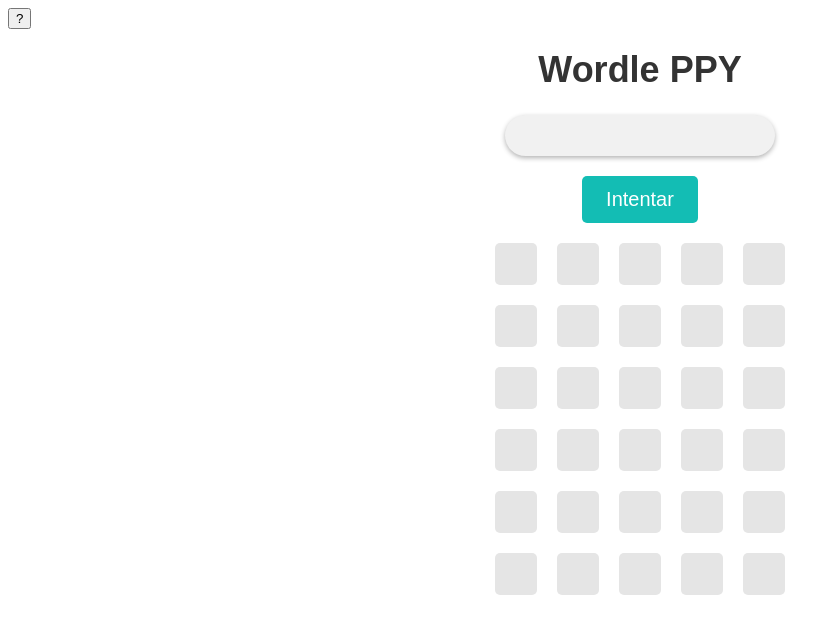
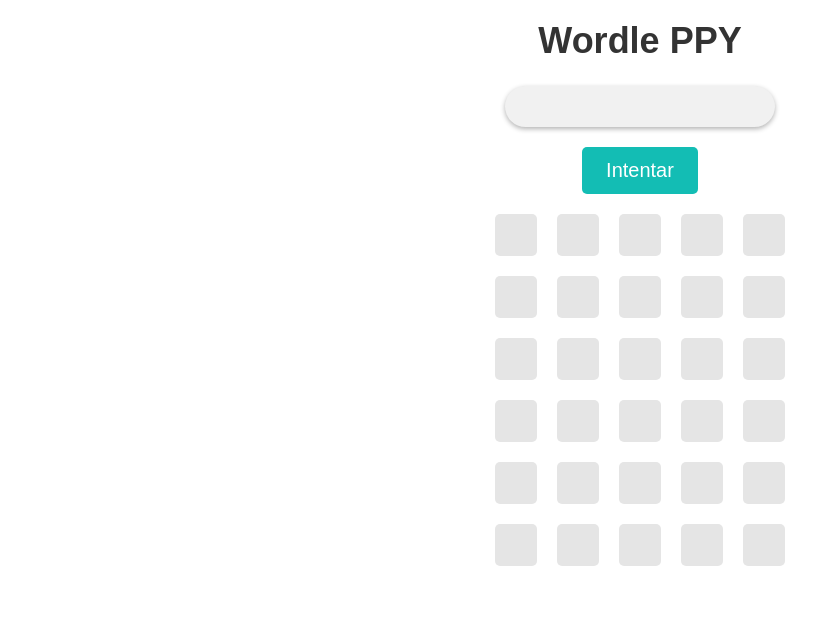
Before and after one commit to MariaEsquivelf/Wordle_Vectores, a plain HTML site: page index.html in a window 1280 px wide. Shown: the whole page, without its empty margins (0-840 px from the left). Drawn offline with Linux system fonts and the light colour scheme.

Commit message:
Update index.html
saque un boton

```diff
--- a/index.html
+++ b/index.html
@@ -6,7 +6,6 @@
      <script src="script.js" defer></script>
    </head>
    <body>
-    <button id="help-button">?</button>
      <h1>Wordle PPY</h1>
      <input type="text" id="guess-input">
      <button id="guess-button">Intentar</button>
```
